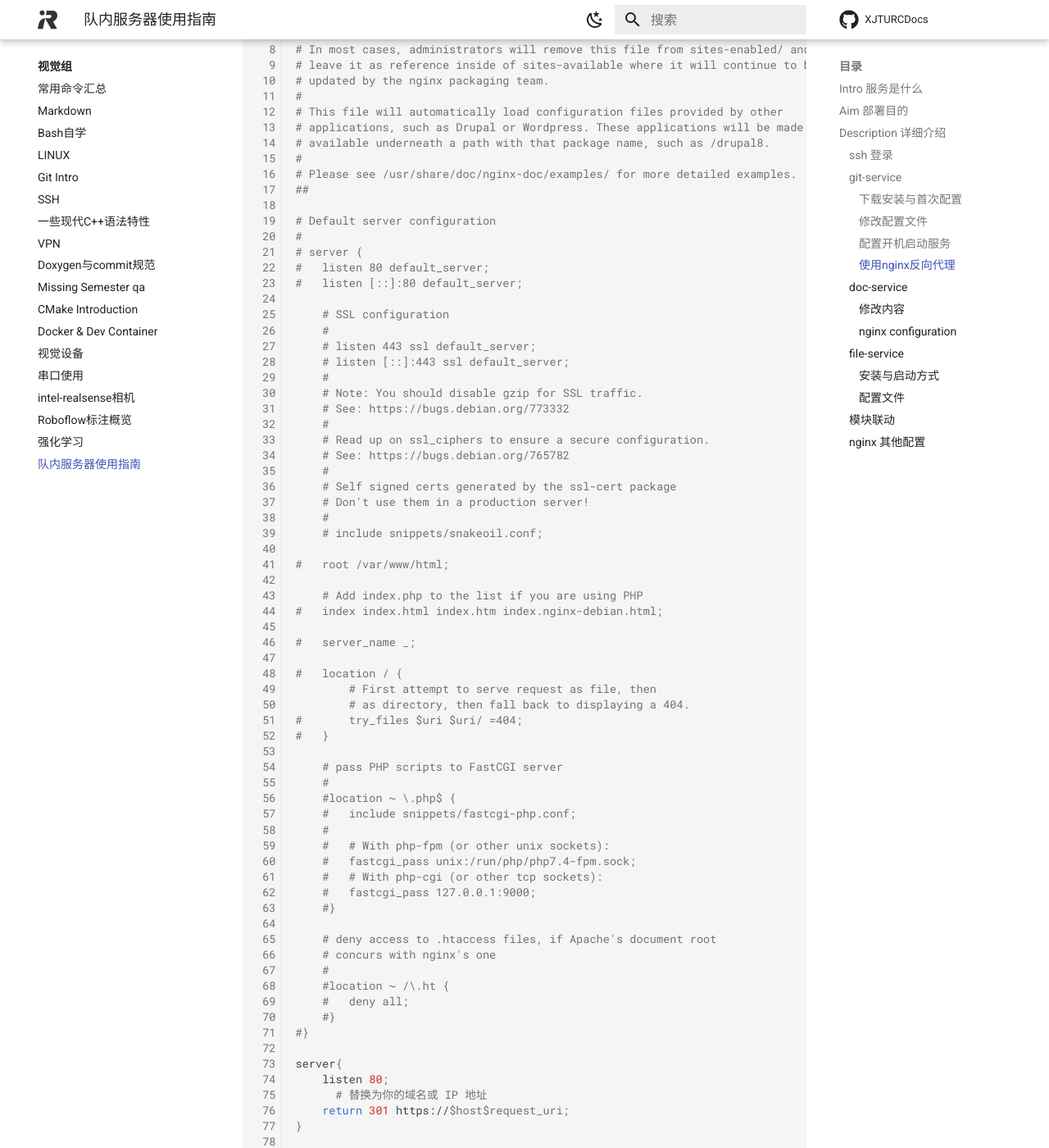
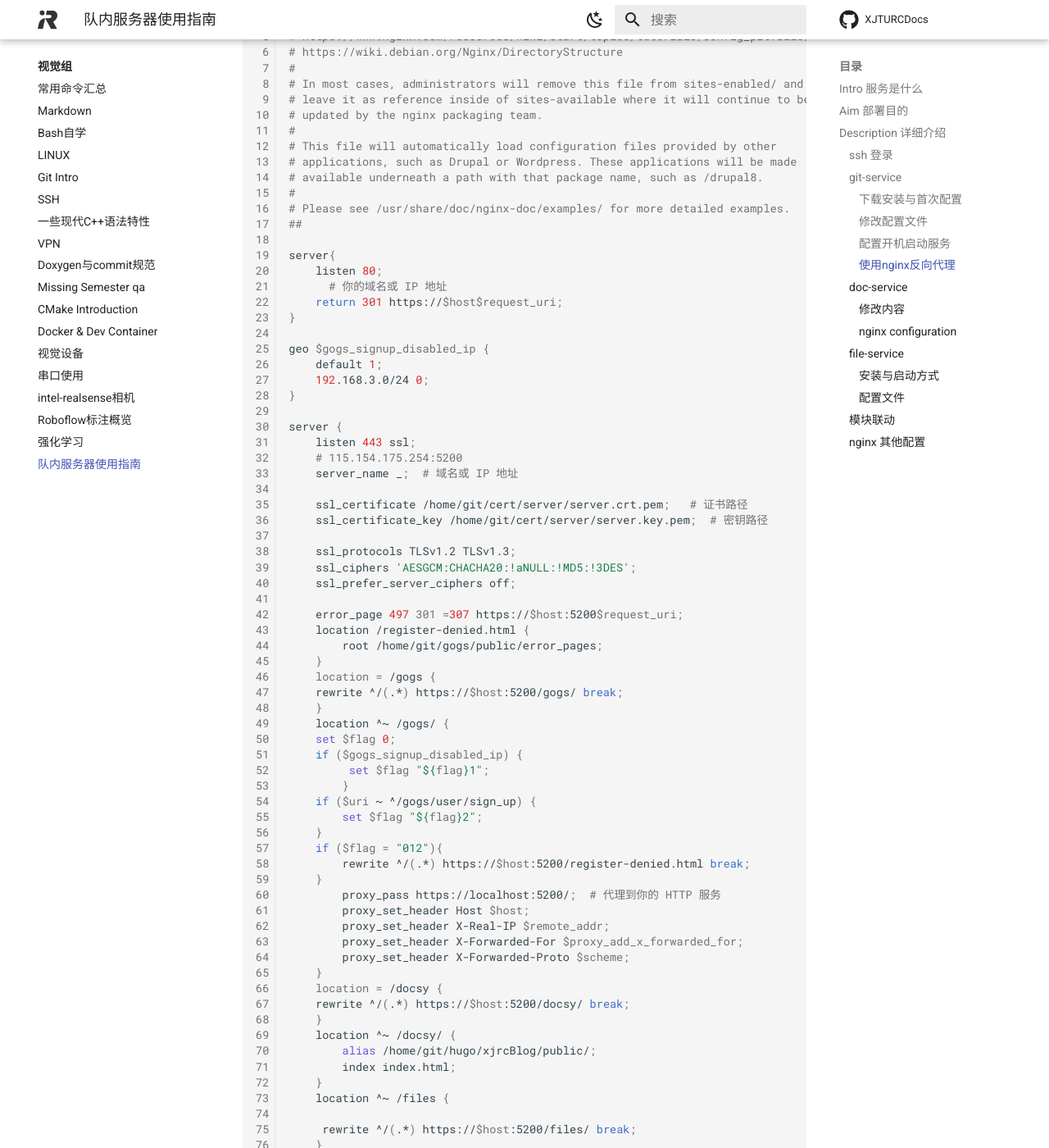
Before and after one commit to XJRCAdmin/XJTURCDocs, an MkDocs documentation site: the page built from docs/blog/视/RCserver/index.md, in a window 1280 px wide and 1400 px high, scrolled down 4851 px. Shown: the whole window at 82% size. Built offline with MkDocs 1.6.1 and Material for MkDocs 9.7.7, drawn with Linux system fonts in a browser that asks for light colours; comment, search, counter and statistics services are not loaded; some of the changed text lies outside the part shown.

Commit message:
modify:运营 RCserver

```diff
--- a/docs/blog/视/RCserver/index.md
+++ b/docs/blog/视/RCserver/index.md
@@ -176,63 +178,9 @@ WantedBy=multi-user.target
 # Please see /usr/share/doc/nginx-doc/examples/ for more detailed examples.
 ##
 
-# Default server configuration
-#
-# server {
-#	listen 80 default_server;
-#	listen [::]:80 default_server;
-
-	# SSL configuration
-	#
-	# listen 443 ssl default_server;
-	# listen [::]:443 ssl default_server;
-	#
-	# Note: You should disable gzip for SSL traffic.
-	# See: https://bugs.debian.org/773332
-	#
-	# Read up on ssl_ciphers to ensure a secure configuration.
-	# See: https://bugs.debian.org/765782
-	#
-	# Self signed certs generated by the ssl-cert package
-	# Don't use them in a production server!
-	#
-	# include snippets/snakeoil.conf;
-
-#	root /var/www/html;
-
-	# Add index.php to the list if you are using PHP
-#	index index.html index.htm index.nginx-debian.html;
-
-#	server_name _;
-
-#	location / {
-		# First attempt to serve request as file, then
-		# as directory, then fall back to displaying a 404.
-#		try_files $uri $uri/ =404;
-#	}
-
-	# pass PHP scripts to FastCGI server
-	#
-	#location ~ \.php$ {
-	#	include snippets/fastcgi-php.conf;
-	#
-	#	# With php-fpm (or other unix sockets):
-	#	fastcgi_pass unix:/run/php/php7.4-fpm.sock;
-	#	# With php-cgi (or other tcp sockets):
-	#	fastcgi_pass 127.0.0.1:9000;
-	#}
-
-	# deny access to .htaccess files, if Apache's document root
-	# concurs with nginx's one
-	#
-	#location ~ /\.ht {
-	#	deny all;
-	#}
-#}
-
 server{
     listen 80;
-      # 替换为你的域名或 IP 地址
+      # 你的域名或 IP 地址
     return 301 https://$host$request_uri;
 }
 
@@ -244,7 +192,7 @@ geo $gogs_signup_disabled_ip {
 server {
     listen 443 ssl;
     # 115.154.175.254:5200
-    server_name _;  # 替换为你的域名或 IP 地址
+    server_name _;  # 域名或 IP 地址
 
     ssl_certificate /home/git/cert/server/server.crt.pem;   # 证书路径
     ssl_certificate_key /home/git/cert/server/server.key.pem;  # 密钥路径
```
Also changed, not shown: other parts of docs/blog/视/RCserver/index.md (+3 -1 lines), docs/blog/yunying/index.md (+2 -2 lines).
